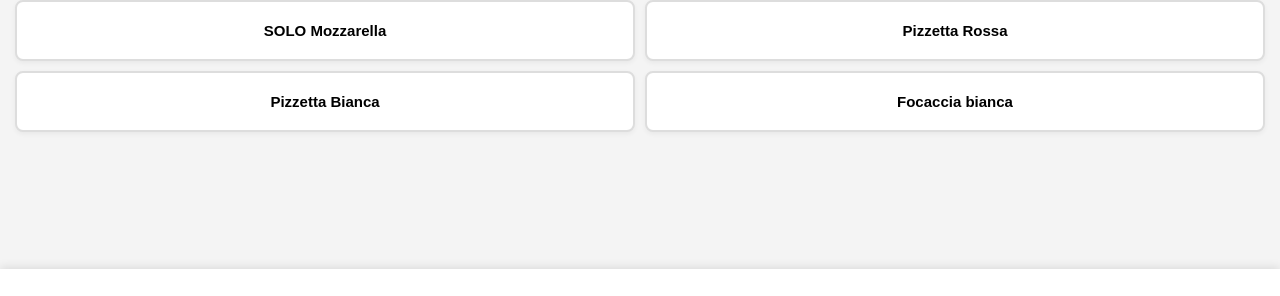
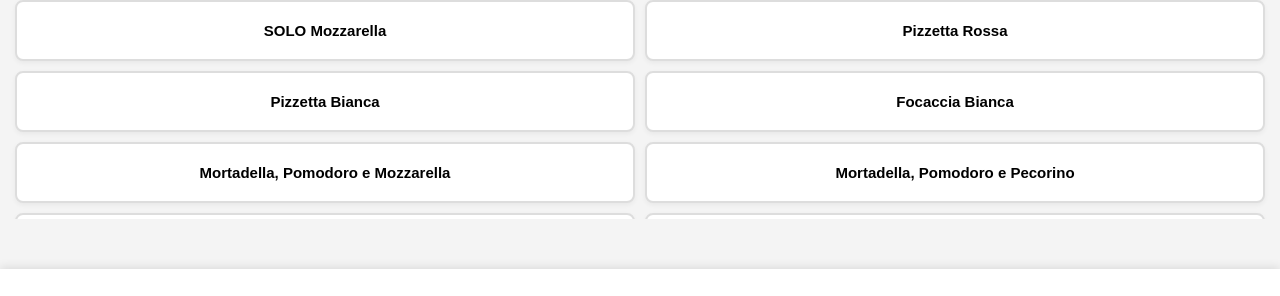
Before and after one commit to Mattia-Palladinelli/chiosco-ordini, a Vue app: page /cameriere in a window 1280 px wide. Shown: the part 501-797 px from the top of the page. Built offline with nearby package versions, Linux system fonts and the light colour scheme; no server answers; sample sign-in values are in the browser's storage.

Commit message:
feat: Aggiunta ulteriori panini

```diff
--- a/dev-dist/sw.js
+++ b/dev-dist/sw.js
@@ -81,7 +81,7 @@ define(['./workbox-7e5eb42b'], (function (workbox) { 'use strict';
     "revision": "3ca0b8505b4bec776b69afdba2768812"
   }, {
     "url": "index.html",
-    "revision": "0.ojd3pucpkg8"
+    "revision": "0.hn98cte1vo"
   }], {});
   workbox.cleanupOutdatedCaches();
   workbox.registerRoute(new workbox.NavigationRoute(workbox.createHandlerBoundToURL("index.html"), {
--- a/src/views/CameriereView.vue
+++ b/src/views/CameriereView.vue
@@ -22,7 +22,11 @@ const menu = ref([
   { id: 13, codice: '', nome: 'SOLO Mozzarella' },
   { id: 14, codice: '', nome: 'Pizzetta Rossa' },
   { id: 15, codice: '', nome: 'Pizzetta Bianca' },
-  { id: 16, codice: '', nome: 'Focaccia bianca' },
+  { id: 16, codice: '', nome: 'Focaccia Bianca' },
+  { id: 17, codice: '', nome: 'Mortadella, Pomodoro e Mozzarella' },
+  { id: 18, codice: '', nome: 'Mortadella, Pomodoro e Pecorino' },
+  { id: 19, codice: '', nome: 'Prosciutto Crudo, Pomodoro e Pecorino' },
+  { id: 20, codice: '', nome: 'Pomodoro e Pecorino' },
 ])
 
 const ordineAttuale = ref([])
```
